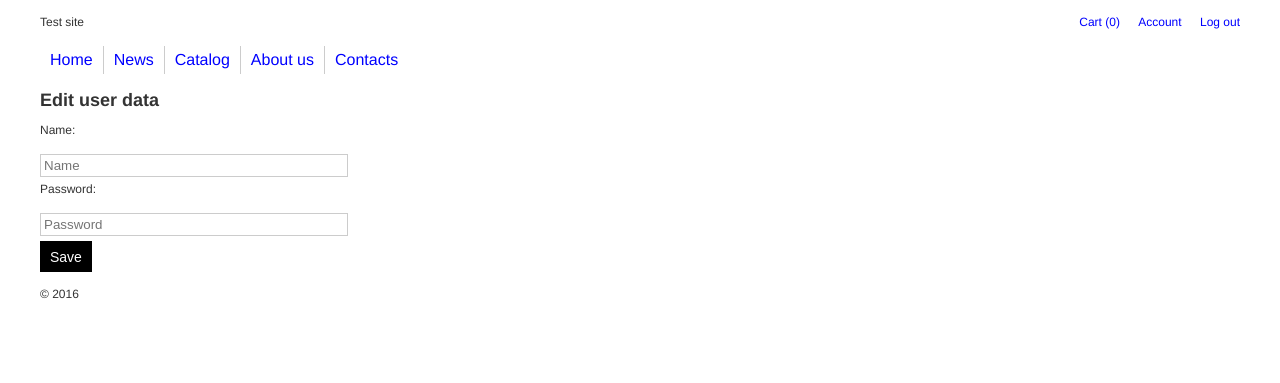
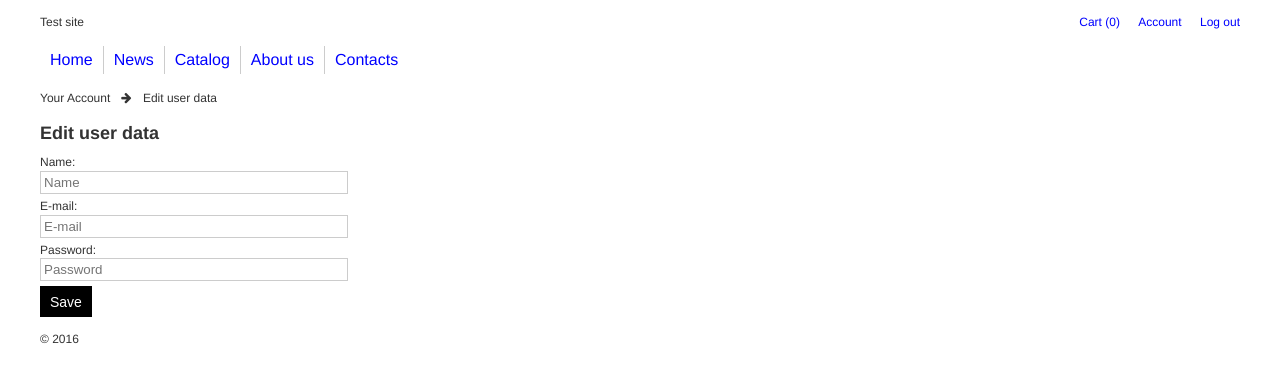
Before and after one commit to SergeyUdot/simpleStore, a PHP site: page /cabinet/edit in a window 1280 px wide. Shown: the top 383 px of the page. Run offline with PHP 8.4, Linux system fonts and the light colour scheme; a user stored in the database is signed in; data comes from the database, SQL or seed files in the repository; some libraries are stand-ins or nearby versions.

Commit message:
User account some changes

```diff
--- a/controllers/CabinetController.php
+++ b/controllers/CabinetController.php
@@ -25,12 +25,14 @@
 		$user = User::getUserById($userId);
 
 		$name = $user['name'];
+		$email = $user['email'];
 		$password = $user['password'];
 
 		$result = false;
 
 		if(isset($_POST['submit'])) {
 			$name = $_POST['name'];
+			$email = $_POST['email'];
 			$password = $_POST['password'];
 
 			$errors = false;
@@ -38,13 +40,19 @@
 			if(!User::checkName($name)) {
 				$errors[] = 'Name should be at least 2 symbols length';
 			}
+			if(!User::checkEmail($email)) {
+				$errors[] = 'Wrong e-mail';
+			}
 			if(!User::checkPassword($password)) {
 				$errors[] = 'Password should be at least 6 symbols length';
+			}
+			if($user['email']!=$email && User::checkEmailExists($email)) {
+				$errors[] = 'This e-mail is already used';
 			}
 
 			if($errors == false) {
 				// Edit User
-				$result = User::edit($userId, $name, $password);
+				$result = User::edit($userId, $name, $email, $password);
 			}
 		}
 
--- a/models/User.php
+++ b/models/User.php
@@ -22,15 +22,16 @@
 	 * @param string $name
 	 * @param string $password
 	 */
-	public static function edit($id, $name, $password)
+	public static function edit($id, $name, $email, $password)
 	{
 		$db = Db::getConnection();
 
-		$sql = 'UPDATE user SET name = :name, password = :password WHERE id = :id';
+		$sql = 'UPDATE user SET name = :name, email = :email, password = :password WHERE id = :id';
 
 		$result = $db->prepare($sql);
 		$result->bindParam(':id', $id, PDO::PARAM_INT);
 		$result->bindParam(':name', $name, PDO::PARAM_STR);
+		$result->bindParam(':email', $email, PDO::PARAM_STR);
 		$result->bindParam(':password', $password, PDO::PARAM_STR);
 
 		return $result->execute();
--- a/views/cabinet/edit.php
+++ b/views/cabinet/edit.php
@@ -3,6 +3,13 @@
 <?php include ROOT.'/views/layouts/nav.php'; ?>
 
 <section class="main-cont">
+
+	<div class="breadcrumbs">
+        <ul class="breadcrumb">
+            <li><a href="/cabinet/">Your Account</a><i class="fa fa-arrow-right" aria-hidden="true"></i></li>
+            <li class="active">Edit user data</li>
+        </ul>
+    </div>
 
 	<?php if($result) { ?>
 		<p>Your data was edited!</p>
@@ -18,9 +25,11 @@
 		<div class="signup-form">
 			<h2>Edit user data</h2>
 			<form action="" method="post">
-				<label>Name:</label><br/>
+				<label>Name:</label>
 				<input type="text" name="name" placeholder="Name" value="<?php echo $name; ?>" />
-				<label>Password:</label><br/>
+				<label>E-mail:</label>
+				<input type="text" name="email" placeholder="E-mail" value="<?php echo $email; ?>" />
+				<label>Password:</label>
 				<input type="password" name="password" placeholder="Password" value="<?php echo $password; ?>" />
 				<button type="submit" name="submit" class="btn btn-default">Save</button>
 			</form>
```
Also changed, not shown: views/cabinet/index.php (+12 -0 lines).
